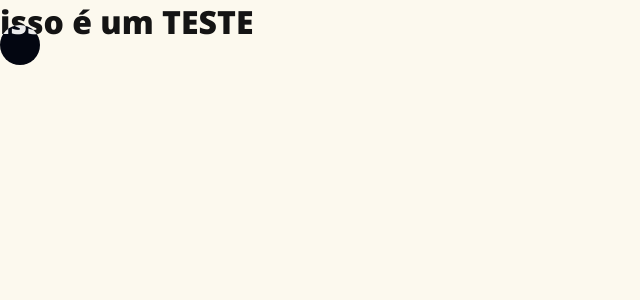
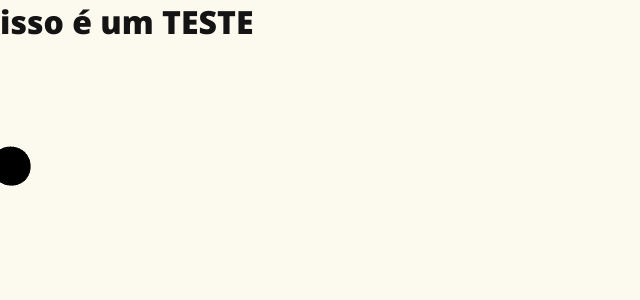
Before and after one commit to joaopedroalb/deplace-cadence, a React (Vite) app: page / in a window 1280 px wide. Shown: the top 300 px of the page, without its empty margins (0-640 px from the left). Built offline with nearby package versions, Linux system fonts and the light colour scheme; a web font is replaced by a local one.

Commit message:
feat: finish cursor reverse component

```diff
--- a/src/components/Cursor/index.jsx
+++ b/src/components/Cursor/index.jsx
@@ -1,15 +1,40 @@
-import React, { useEffect } from 'react'
-import { CursorContent } from './style'
+import React, { useEffect, useRef } from 'react'
+import { CursorContent, CursorModify } from './style'
 
 export default function Cursor() {
-  const handleCursorChange = e => {
-    const cursor = document.getElementById("cursor")
-    const tip = document.getElementById("tip")
+  const cursorRef = useRef()
+  const cursorRef2 = useRef()
+  const cursorRef3 = useRef()
+  const cursorRef4 = useRef()
+  const cursorRef5 = useRef()
+  const cursorRef6 = useRef()
+  const cursorRef7 = useRef()
 
-    cursor.style.top = e.pageY - 20 + "px"
-    cursor.style.left = e.pageX - 20 + "px"
+  const handleChangePositionCursor = (e, ref) => {
+    ref.current.style.top = e.pageY - 15 + "px"
+    ref.current.style.left = e.pageX - 15 + "px"
+  }
 
-    tip.style.display = "none";
+  const handleCursorChange = async e => {
+    handleChangePositionCursor(e, cursorRef)
+    await new Promise(resolve => setTimeout(resolve, 30))
+
+    handleChangePositionCursor(e, cursorRef2)
+    await new Promise(resolve => setTimeout(resolve, 30))
+
+    handleChangePositionCursor(e, cursorRef3)
+    await new Promise(resolve => setTimeout(resolve, 30))
+
+    handleChangePositionCursor(e, cursorRef4)
+    await new Promise(resolve => setTimeout(resolve, 30))
+
+    handleChangePositionCursor(e, cursorRef5)
+    await new Promise(resolve => setTimeout(resolve, 30))
+
+    handleChangePositionCursor(e, cursorRef6)
+    await new Promise(resolve => setTimeout(resolve, 30))
+
+    handleChangePositionCursor(e, cursorRef7)
   }
 
   useEffect(()=>{
@@ -21,7 +46,22 @@ export default function Cursor() {
 
   return (
     <CursorContent>
-      <div id="cursor"/>
+      <svg xmlns="http://www.w3.org/2000/svg" version="1.1" className="d-none">
+        <defs>
+          <filter id="goo">
+            <feGaussianBlur in="SourceGraphic" stdDeviation="12" result="blur" />
+            <feColorMatrix in="blur" type="matrix" values="1 0 0 0 0  0 1 0 0 0  0 0 1 0 0  0 0 0 75 -10" result="goo" />
+            <feBlend in="SourceGraphic" in2="goo"/>
+          </filter>
+        </defs>
+      </svg>
+      <CursorModify className="cursor" ref={cursorRef} size={22.5}/>
+      <CursorModify className="cursor" ref={cursorRef2} size={20}/>
+      <CursorModify className="cursor" ref={cursorRef3} size={18.5}/>
+      <CursorModify className="cursor" ref={cursorRef4} size={16}/>
+      <CursorModify className="cursor" ref={cursorRef5} size={14.5}/>
+      <CursorModify className="cursor" ref={cursorRef6} size={12}/>
+      <CursorModify className="cursor" ref={cursorRef7} size={10}/>
     </CursorContent>
   )
 }
--- a/src/components/Cursor/style.js
+++ b/src/components/Cursor/style.js
@@ -1,30 +1,19 @@
 import styled from "styled-components"
 
 export const CursorContent = styled.div`
-  #cursor {
-  background-color: black;
-  border-radius: 40px;
+  filter: url(#goo);
+  position: absolute !important;
+  z-index: 999 !important;
+  pointer-events: none;
+  mix-blend-mode: difference !important;
+`
 
-  height: 40px;
-  width: 40px;
-
-  display: block;
-  position: absolute;
-  top: 25px;
-  left: 0;
-
-  filter: invert(2);
-  mix-blend-mode: difference;
-}
-
-@keyframes blink {
-  50% {
-    opacity: 0.0;
-  }
-}
-@-webkit-keyframes blink {
-  50% {
-    opacity: 0.0;
-  }
-}
+export const CursorModify = styled.div`
+  position: absolute !important;
+  background-color: ${props=>props.theme.colors.white};
+  border-radius: 50%;
+  pointer-events: none;
+  z-index: 999 !important;
+  width: ${props=> props.size+'px'};
+  height: ${props=> props.size+'px'};
 `
```
